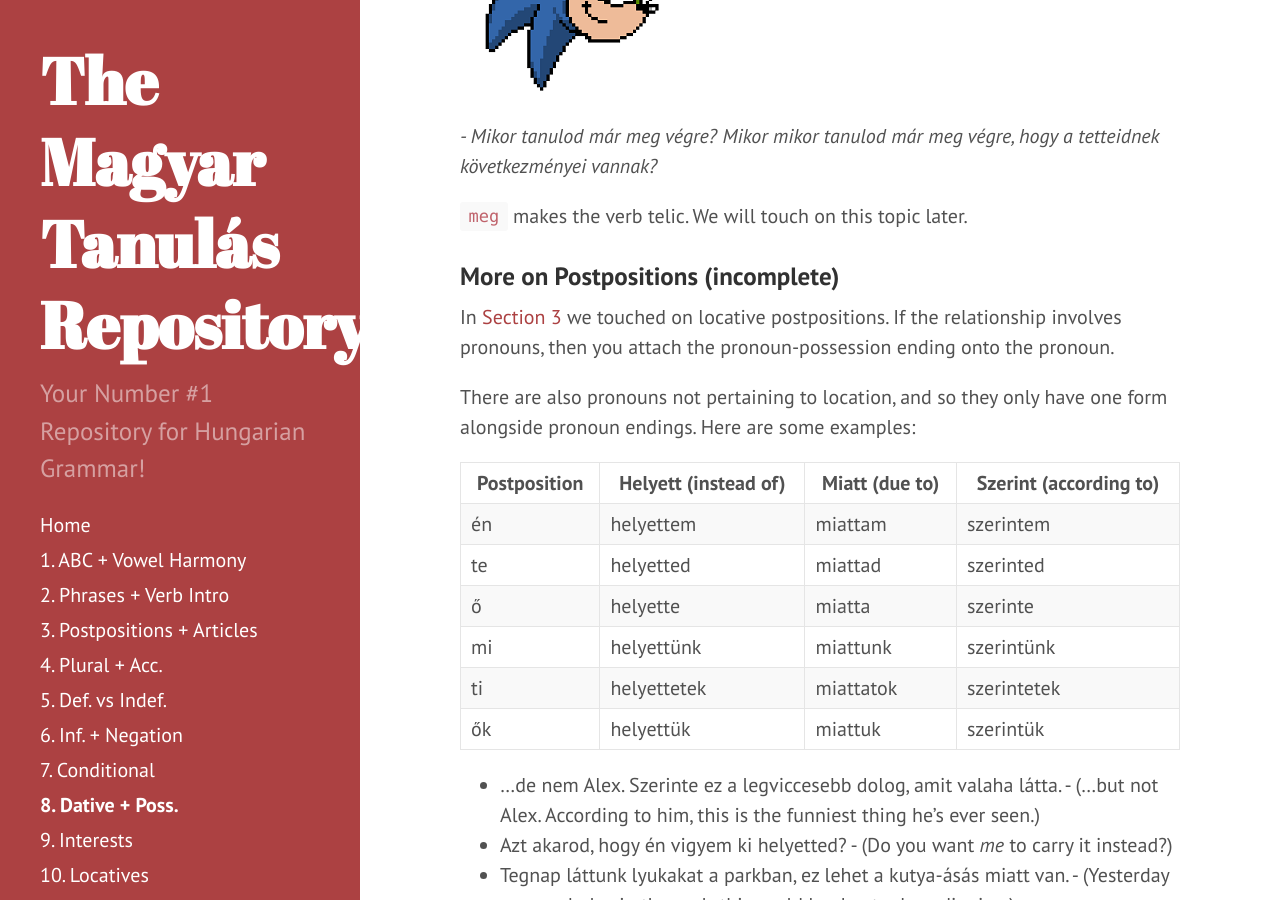
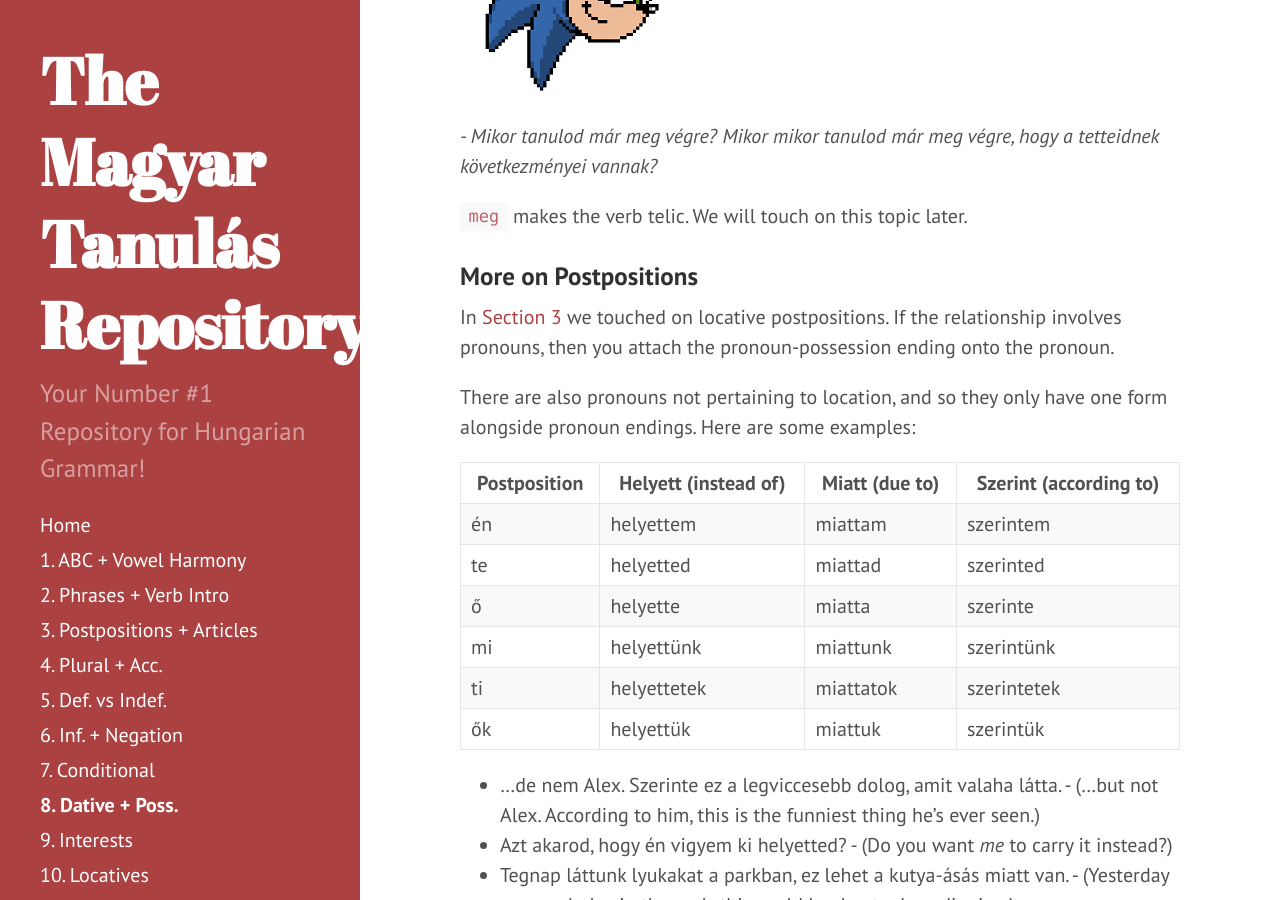
Before and after one commit to Magyartanulas/magyartanulas.github.io, a Jekyll site: the page built from Section8.md, in a window 1280 px wide and 900 px high, scrolled down 5423 px. Built offline with Jekyll 4.4.1, drawn with Linux system fonts in a browser that asks for light colours; Markdown is read by kramdown in place of the engine named in the settings.

Commit message:
Update Section8.md

```diff
--- a/Section8.md
+++ b/Section8.md
@@ -149,7 +149,7 @@ Naturally, there are pronouns for the possessives as well, these are equivalent
 
 `meg` makes the verb telic. We will touch on this topic later.
 
-### More on Postpositions (incomplete)
+### More on Postpositions
 
 In [Section 3](https://magyartanulas.github.io/Section3/) we touched on locative postpositions. If the relationship involves pronouns, then you attach the pronoun-possession ending onto the pronoun.
 
```
